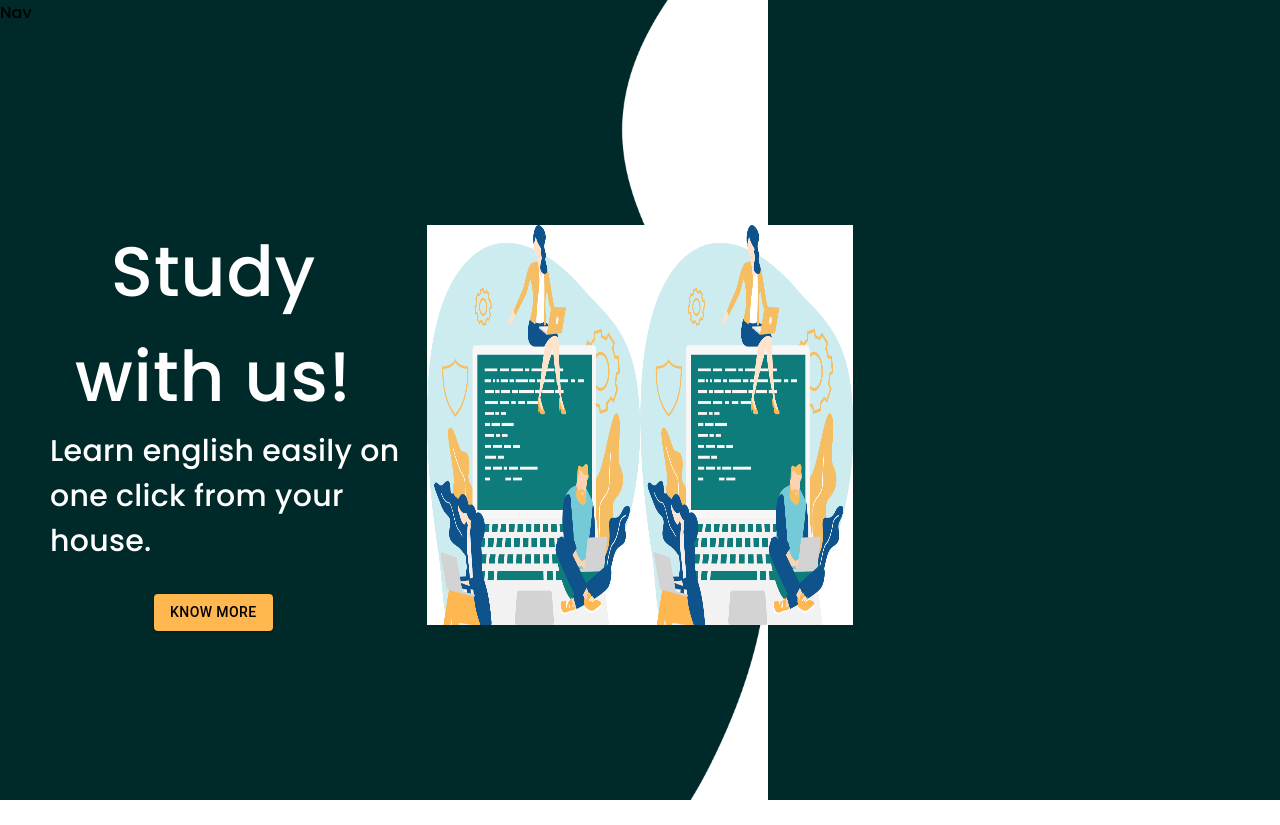
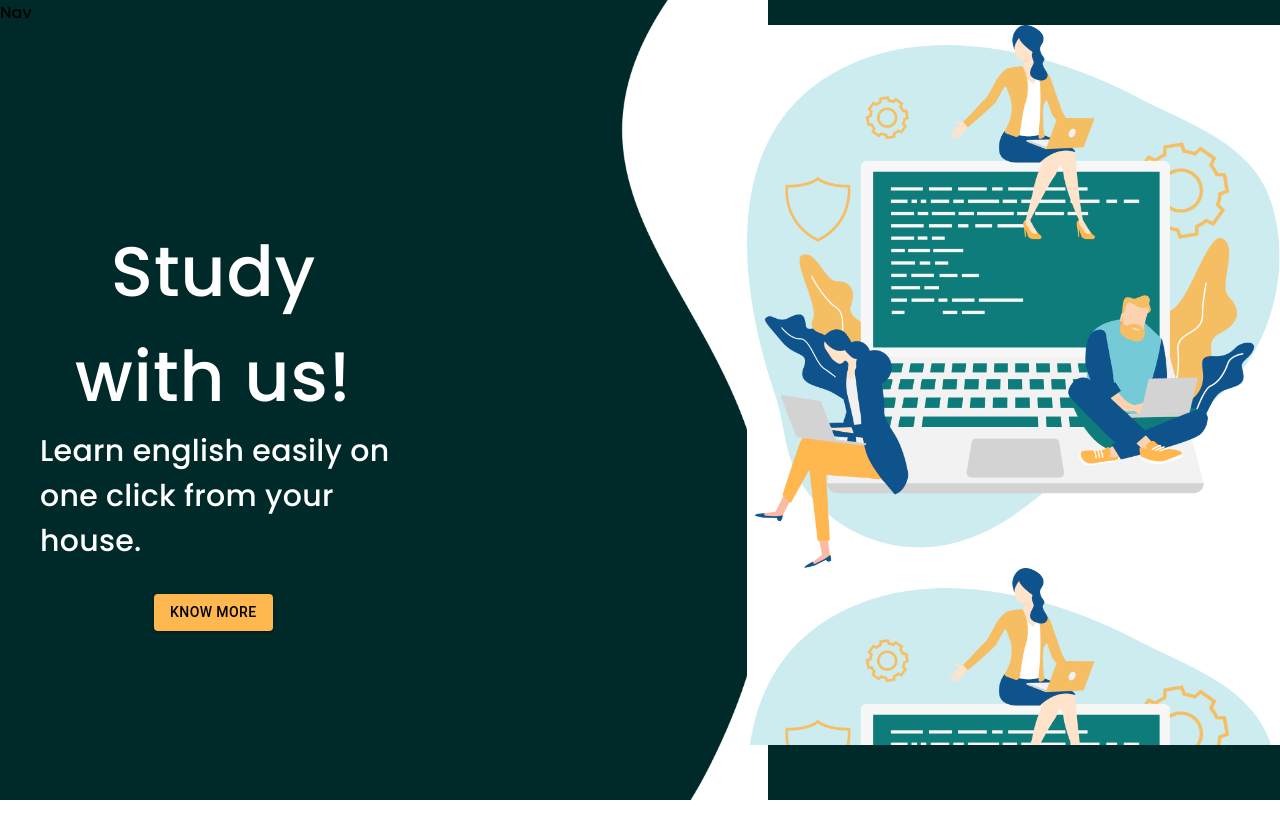
Before and after one commit to prashantbharati/speak1, a React (Create React App) app: page / in a window 1280 px wide. Built offline with nearby package versions, Linux system fonts and the light colour scheme.

Commit message:
div 2 done whatever had to be done

```diff
--- a/src/App.js
+++ b/src/App.js
@@ -55,7 +55,7 @@ const App = () => {
                 style={{
                   fontFamily: "Poppins",
                   fontSize: "30px",
-                  marginLeft: "50px",
+                  marginLeft: "40px",
                 }}
               >
                 Learn english easily on one click from your house.
@@ -74,12 +74,13 @@ const App = () => {
             </div>
           </Grid>
 
-          <Grid item sm={4}>
+          <Grid item sm={3}></Grid>
+
+          <Grid item sm={5}>
             <div
               style={{
                 display: "flex",
-                justifyContent: "center",
-                alignItems: "center",
+
                 height: "100vh",
               }}
             >
@@ -87,8 +88,8 @@ const App = () => {
                 style={{
                   backgroundImage: `url(${grp})`,
                   backgroundRepeatX: "no-repeat",
-                  backgroundSize: "50% 120%",
-                  height: "50vh",
+                  backgroundSize: "contain",
+                  height: "90%",
                   width: "100%",
                 }}
               ></div>
```
